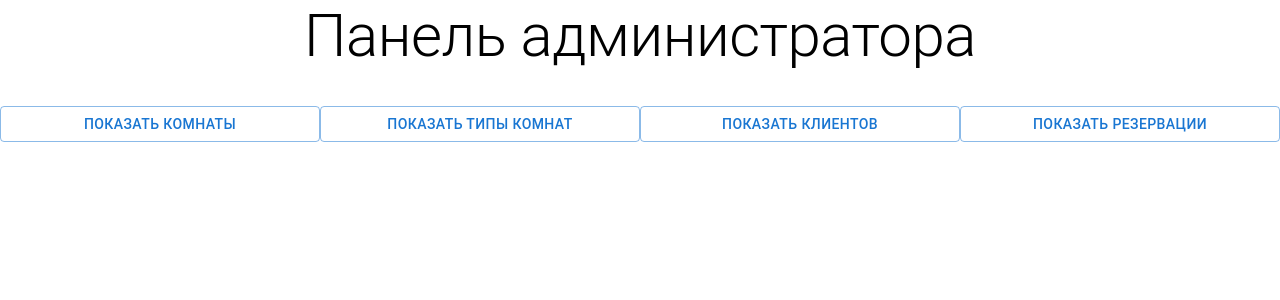
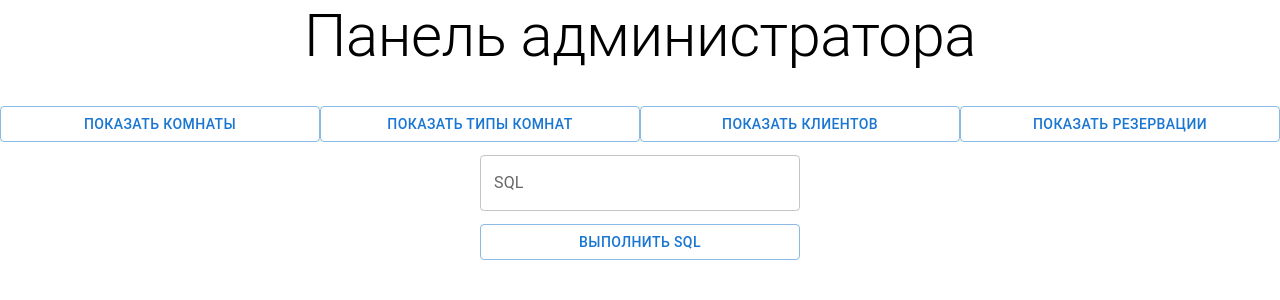
Before and after one commit to Carcass0/HotelRoomBooking, a React (Create React App) app in the folder frontend/: page /databaseManagement in a window 1280 px wide. Shown: the top 300 px of the page. Built offline with nearby package versions, Linux system fonts and the light colour scheme.

Commit message:
DatabaseManagment

```diff
--- a/frontend/src/pages/DatabaseManagment/DatabaseManagment.tsx
+++ b/frontend/src/pages/DatabaseManagment/DatabaseManagment.tsx
@@ -6,11 +6,12 @@ import Slider from '@mui/material/Slider';
 import Select, { SelectChangeEvent } from '@mui/material/Select';
 import MenuItem from '@mui/material/MenuItem';
 import { Button } from '@mui/material';
-
+import TextField from '@mui/material/TextField';
 
 
 function DatabaseManagment() {
   const [data, setData] = useState<string>('')
+  const [sql, setSql] = useState<string>('')
 
   function getData(mode: string) {
     var request = {
@@ -26,7 +27,8 @@ function DatabaseManagment() {
     })
       .then((response) => response.json())
       .then((data) => {
-          setData(data)
+          var stringifiedData = JSON.stringify(data, null, 2)
+          setData(stringifiedData)
         })
       .catch((error) => {
         console.log(error)
@@ -43,10 +45,20 @@ function DatabaseManagment() {
         <Button variant="outlined" sx={{width: '25%', marginBottom: '1%', marginTop: '1%'}} onClick={() => getData('2')}>Показать клиентов</Button>
         <Button variant="outlined" sx={{width: '25%', marginBottom: '1%', marginTop: '1%'}} onClick={() => getData('3')}>Показать резервации</Button>
         {data && (
-          <Box display='inline-block' textAlign='left'>
+          <Box textAlign='left' display='flex' justifyContent='center'>
           <pre>{data}</pre>
         </Box>
         )}
+        <Box sx={{display: 'flex', alignItems: 'center', flexDirection: 'column'}}>
+        <TextField
+                    id="outlined-basic"
+                    label="SQL"
+                    variant="outlined"
+                    sx={{width: '25%'}} inputProps={{ maxLength: 32 }}
+                    value={sql}
+                    onChange={(e) => setSql(e.target.value)}/>
+        <Button variant="outlined" sx={{width: '25%', marginBottom: '1%', marginTop: '1%'}} onClick={() => getData(sql)}>Выполнить SQL</Button>
+        </Box>
     </Box>
   );
 }
```
